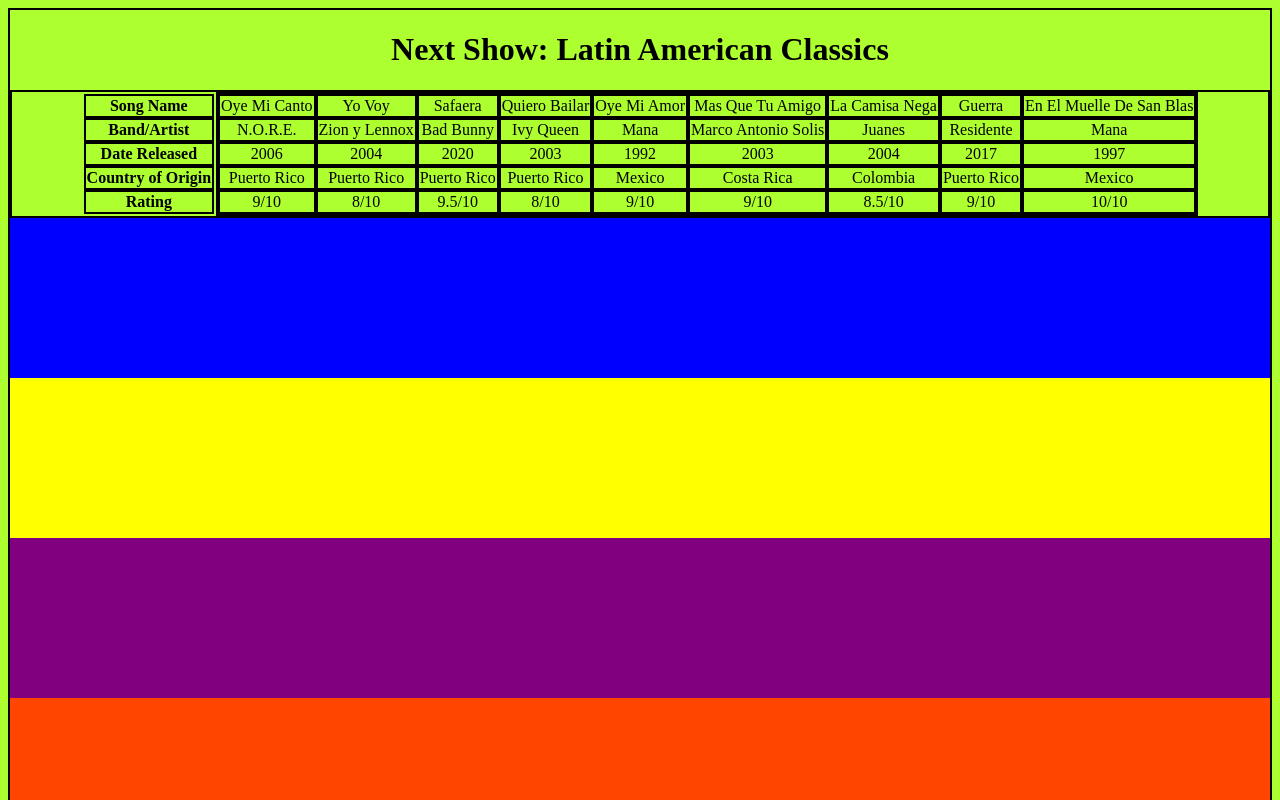
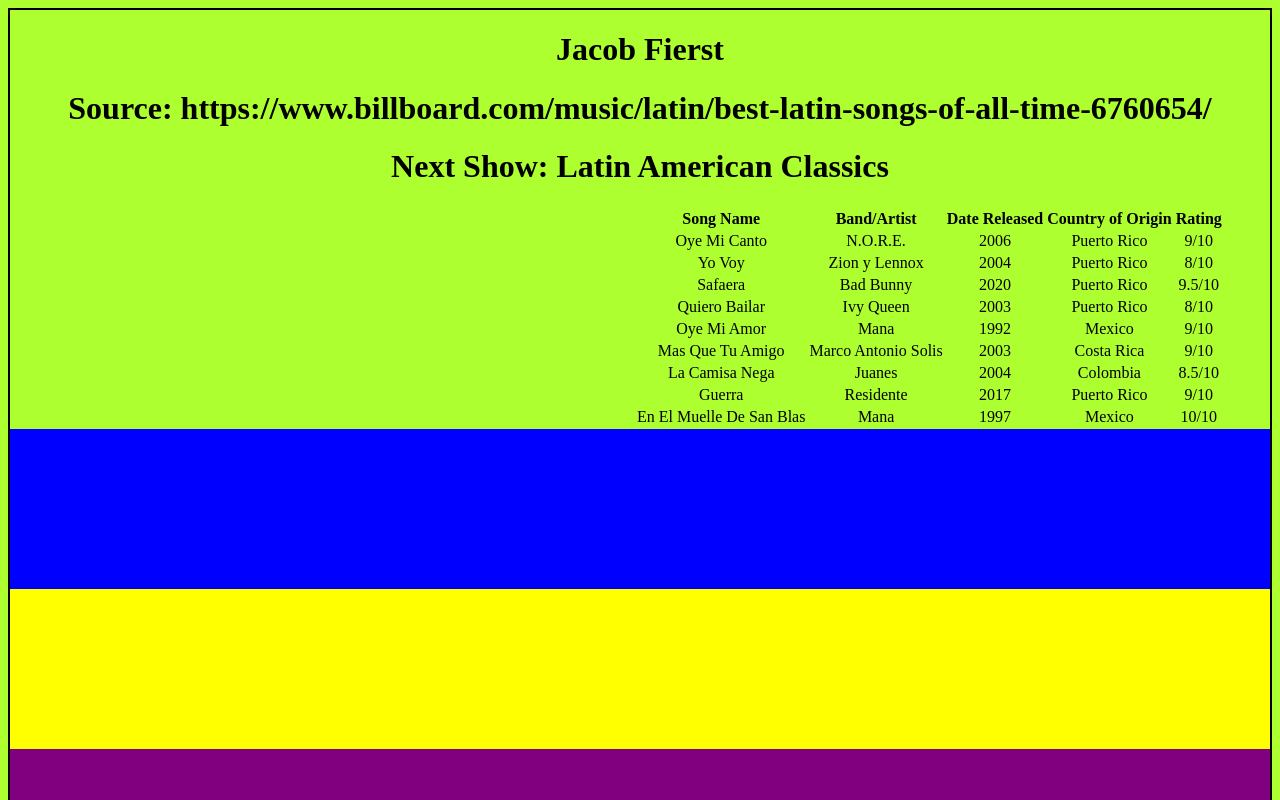
Before and after one commit to RVCC-IDMX/working-with-tables-jacobfgit1, a plain HTML site: page index.html in a window 1280 px wide. Shown: the top 800 px of the page. Drawn offline with Linux system fonts and the light colour scheme.

Commit message:
fixed for resubmission

```diff
--- a/index.html
+++ b/index.html
@@ -16,6 +16,9 @@
     <link rel="stylesheet" href="style.css" />
   </head>
   <body>
+    <h1>Jacob Fierst
+    </h1>
+    <h1>Source: https://www.billboard.com/music/latin/best-latin-songs-of-all-time-6760654/</h1>
     <h1>Next Show: Latin American Classics</h1>
     <div class="table-container">
       <table>
--- a/style.css
+++ b/style.css
@@ -5,12 +5,15 @@ body {
 }
 
 
-table, th, tbody, td {
-  display: flex;
-  justify-content: center;
-  border: 2px solid black;
+.table-container {
 
+
+  margin-left: 39rem;
 }
+
+
+
+
 
 #color1 {
   background-color: blue;
```
